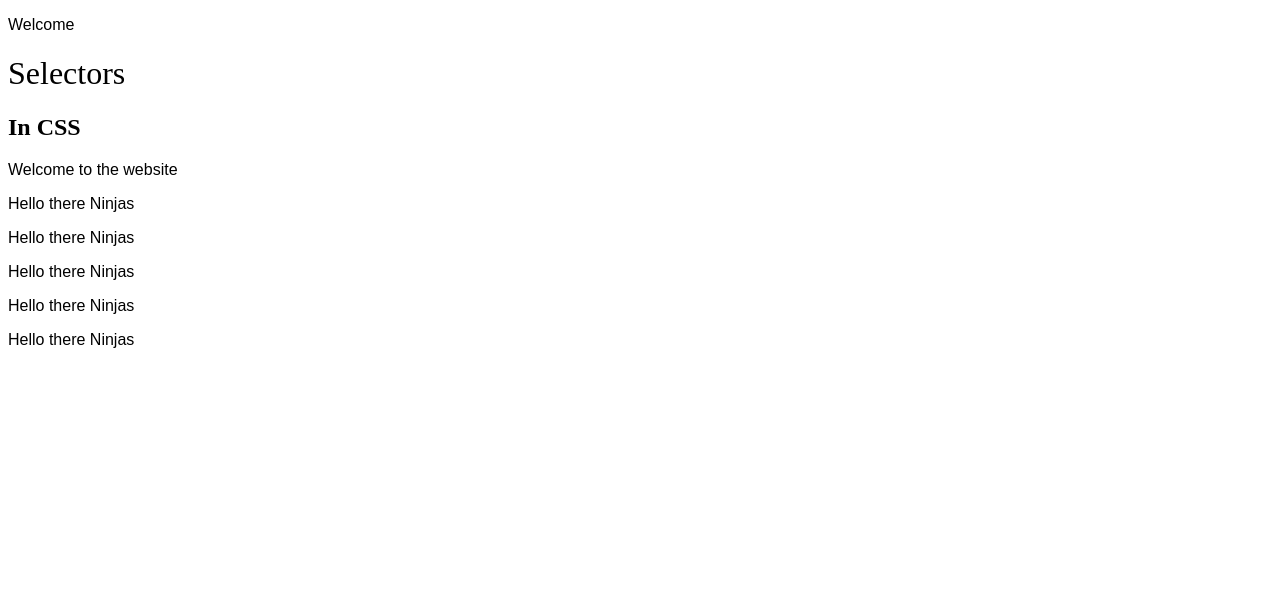
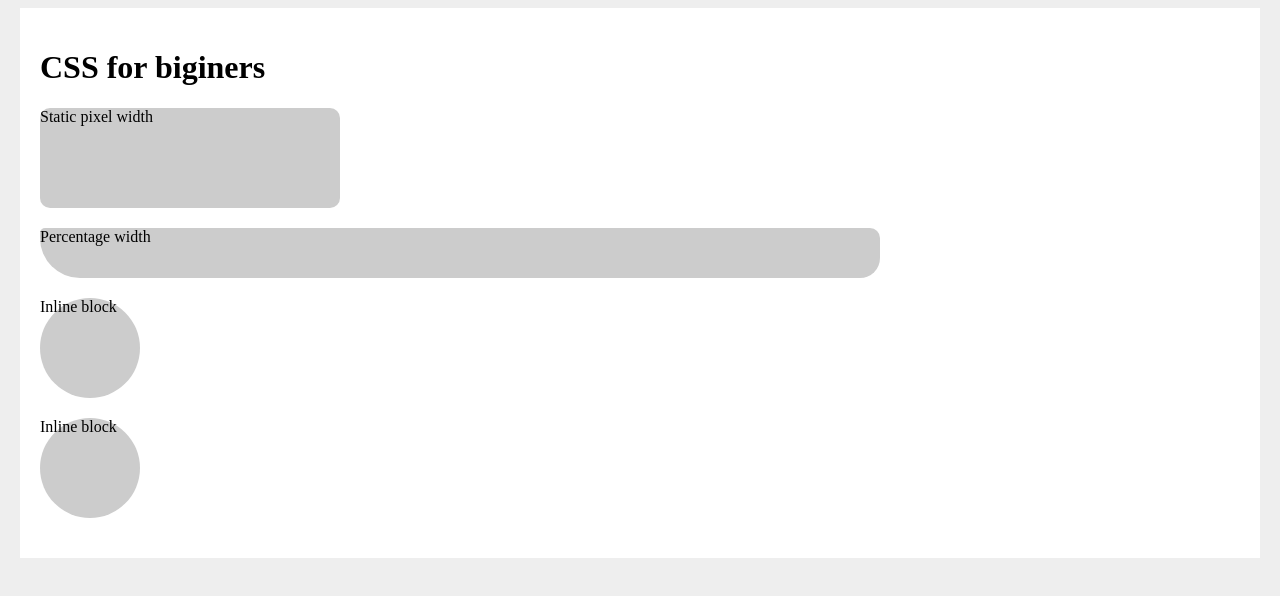
Before and after one commit to KasiaKulik/CSS, a plain HTML site: page index.html in a window 1280 px wide. Drawn offline with Linux system fonts and the light colour scheme.

Commit message:
Add files via upload
Text transform, text colour, styling links, letter spacing, paragraph spacing, the box model, margins, padding, padding and margin long-hand, borders, block level elements, width, height, rounded corners

```diff
--- a/index.html
+++ b/index.html
@@ -2,25 +2,36 @@
 <html>
     <head>
 
-        <title>CSS for beginers</title>
-        <link rel="stylesheet" type="text/css" href="syntax.css">
+            <title>CSS for beginers</title>
+            <link rel="stylesheet" type="text/css" href="syntax.css">
+
+        <style>
+            body{
+                background:#eee;
+            }
+            #main-content{
+                background: #fff;
+                width: 1200px;
+                margin: 0 auto;
+                height: 100%;
+                padding: 20px;
+            }
+            )
+        </style>
+
     </head>
 
     <body>
 
-        <p class="welcome">Welcome</p>
+        <div id="main-content">
 
-        <div id="header">
-            <h1>Selectors</h1>
-            <h2>In CSS</h2>
-            <p>Welcome to the website</p>
+            <h1>CSS for biginers</h1>
+            <div class="static-width">Static pixel width</div>
+            <div class="percentage-width">Percentage width</div>
+            <div class="inline-block">Inline block</div>
+            <div class="inline-block">Inline block</div>
+
         </div>
-
-        <p>Hello there Ninjas</p>
-        <p>Hello there Ninjas</p>
-        <p>Hello there Ninjas</p>
-        <p>Hello there Ninjas</p>
-        <p>Hello there Ninjas</p>
 
     </body>
 
--- a/syntax.css
+++ b/syntax.css
@@ -1,10 +1,22 @@
-h1{
-    font-weight: normal;
+#main-content div{
+    background: #ccc;
+    margin: 0 0 20px 0;
 }
 
-p{
-    font-weight: 1200;
-    font-family: "Arial"
+.static-width{
+    width: 300px;
+    height: 100px;
+    border-radius: 10px;
+}
 
+.percentage-width{
+    width: 70%;
+    height: 50px;
+    border-radius: 5px 10px 20px 40px;
+}
 
+.inline-block{
+    width: 100px;
+    height: 100px;
+    border-radius: 50px;
 }
```
